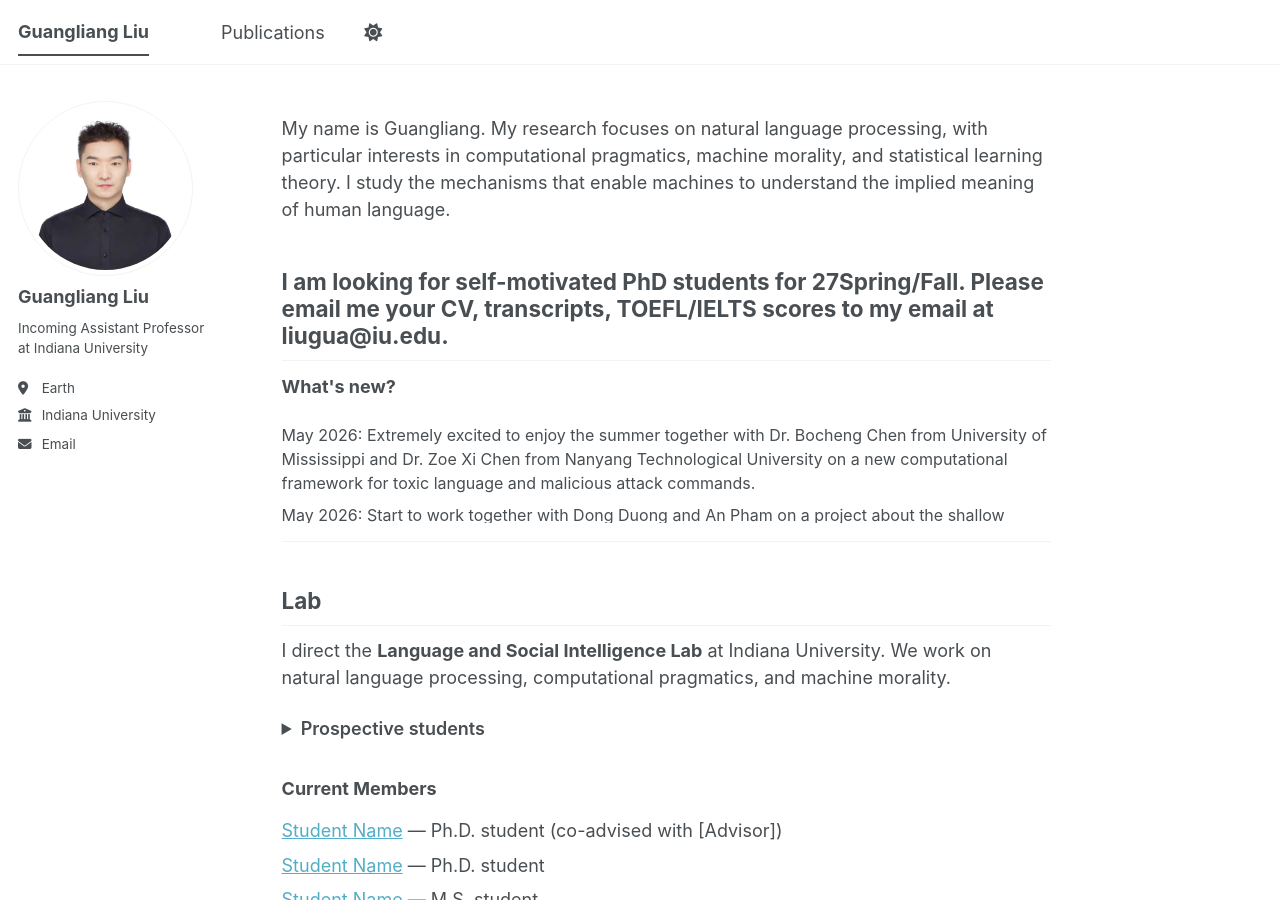
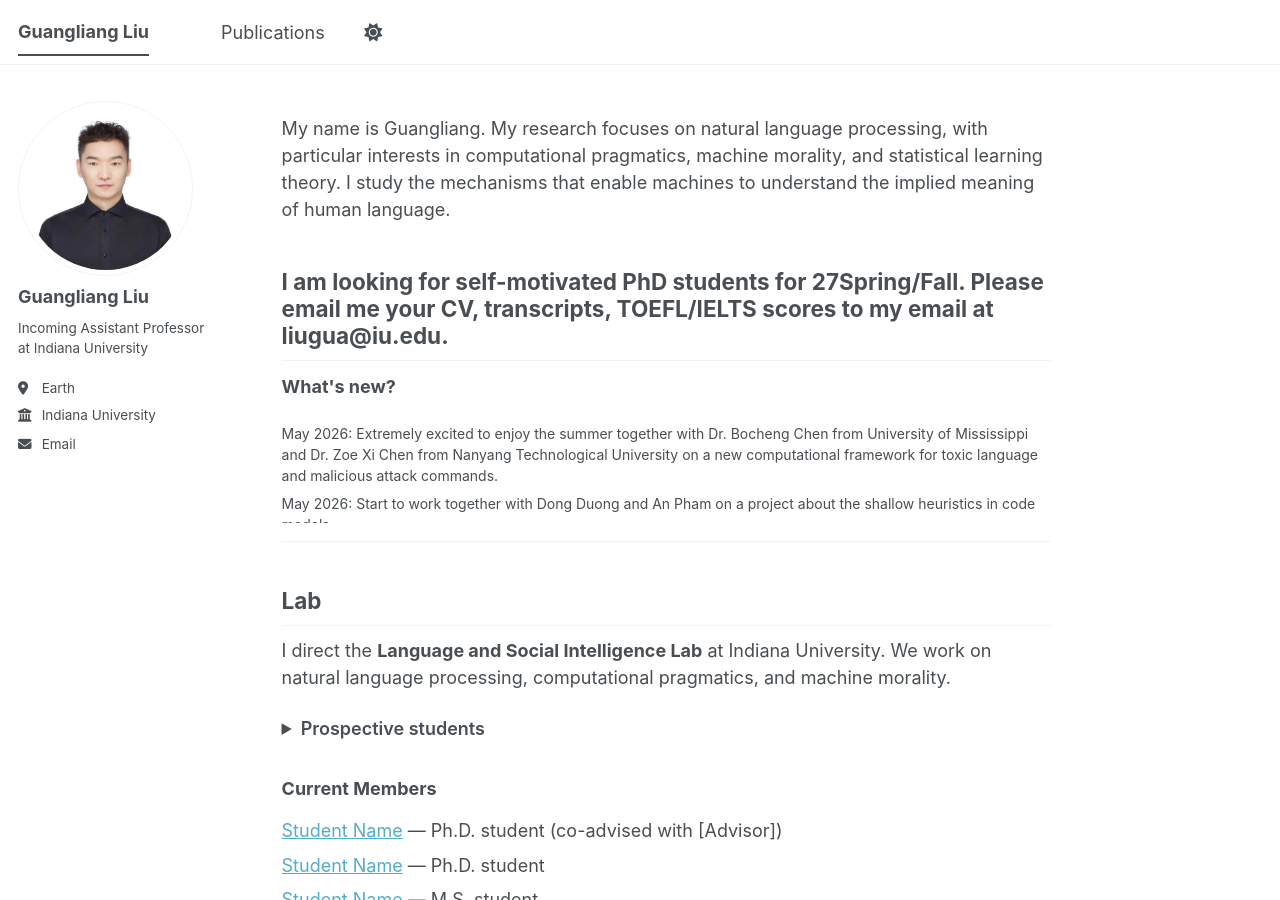
Before and after one commit to guangliang-nlp/guangliang-nlp.github.io, a Jekyll site: the page built from _pages/about.md, in a window 1280 px wide and 900 px high. Built offline with Jekyll 4.4.1, drawn with Linux system fonts in a browser that asks for light colours; a script bundle is joined from its source files by our own code; library files that are not in the unit come from our copies.

Commit message:
Update about.md

```diff
--- a/_pages/about.md
+++ b/_pages/about.md
@@ -16,7 +16,7 @@
   <p><strong>What's new?</strong></p>
 
   <div style="overflow-y:auto; max-height:100px;">
-    <ul style="list-style:none; padding:0; margin:0; font-size: 16px;">
+    <ul style="list-style:none; padding:0; margin:0; font-size: 14px;">
       <li>
         May 2026: Extremely excited to enjoy the summer together with Dr. Bocheng Chen from University of Mississippi and Dr. Zoe Xi Chen from Nanyang Technological University on a new computational framework for toxic language and malicious attack commands.
       </li>
```
